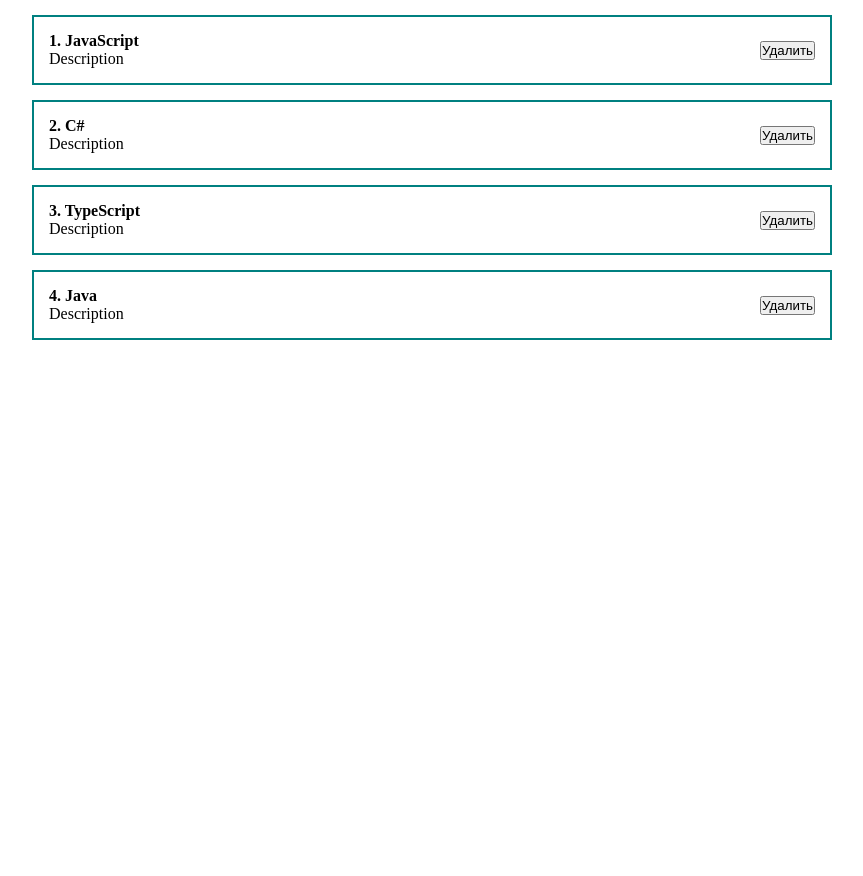
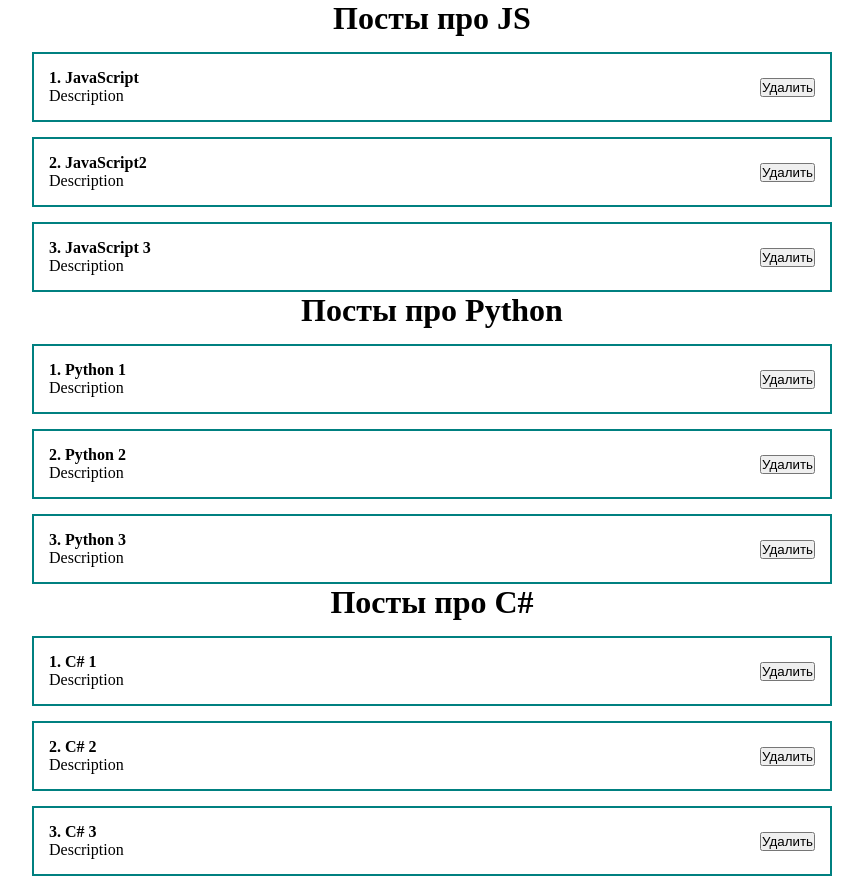
Before and after one commit to Vadim7362/React_practica, a React (Create React App) app: page / in a window 1280 px wide. Shown: the whole page, without its empty margins (208-1071 px from the left). Before the commit the page ends 800 px from the top, so only its background shows below. Built offline with nearby package versions, Linux system fonts and the light colour scheme.

Commit message:
Работы со списками. Преобразование массива объектов в массив React элементов

```diff
--- a/src/App.js
+++ b/src/App.js
@@ -3,21 +3,38 @@
 import ClassCounter from "./components/ClassCounter";
 import "./components/styles/App.css";
 import PostItem from './components/PostItem';
+import PostList from './components/PostList'
 
 
 function App() {
 
 
-  const [value, setValue] = useState('ТЕКСТ В ИНПУТЕ');
+  const [posts1, setPosts1] = useState ([
+    {id: 1, title: 'JavaScript', body: 'Description'},
+    {id: 2, title: 'JavaScript2', body: 'Description'},
+    {id: 3, title: 'JavaScript 3', body: 'Description'},
+  ])
+
+  const [posts2, setPosts2] = useState ([
+    {id: 1, title: 'Python 1', body: 'Description'},
+    {id: 2, title: 'Python 2', body: 'Description'},
+    {id: 3, title: 'Python 3', body: 'Description'},
+  ])
+
+  const [posts3, setPosts3] = useState ([
+    {id: 1, title: 'C# 1', body: 'Description'},
+    {id: 2, title: 'C# 2', body: 'Description'},
+    {id: 3, title: 'C# 3', body: 'Description'},
+  ])
 
 
 
   return (
     <div className="App">
-      <PostItem post={{id: 1, title: 'JavaScript', body: 'Description'}} />
-      <PostItem post={{id: 2, title: 'C#', body: 'Description'}} />
-      <PostItem post={{id: 3, title: 'TypeScript', body: 'Description'}} />
-      <PostItem post={{id: 4, title: 'Java', body: 'Description'}} />
+      <PostList posts={posts1} title="Посты про JS"/>
+      <PostList posts={posts2} title="Посты про Python"/>
+      <PostList posts={posts3} title="Посты про C#"/>
+
     </div>
   );
 }
--- /dev/null
+++ b/src/components/PostList.jsx
@@ -0,0 +1,17 @@
+import React from "react";
+import PostItem from "./PostItem";
+
+const PostList = ({posts, title}) => {
+  return(
+    <div>
+      <h1 style={{textAlign: 'center'}}>
+        {title}
+      </h1>
+      {posts.map((post) =>
+        <PostItem post={post} key={post.id}/>
+      )}
+    </div>
+  );
+};
+
+export default PostList;
```
